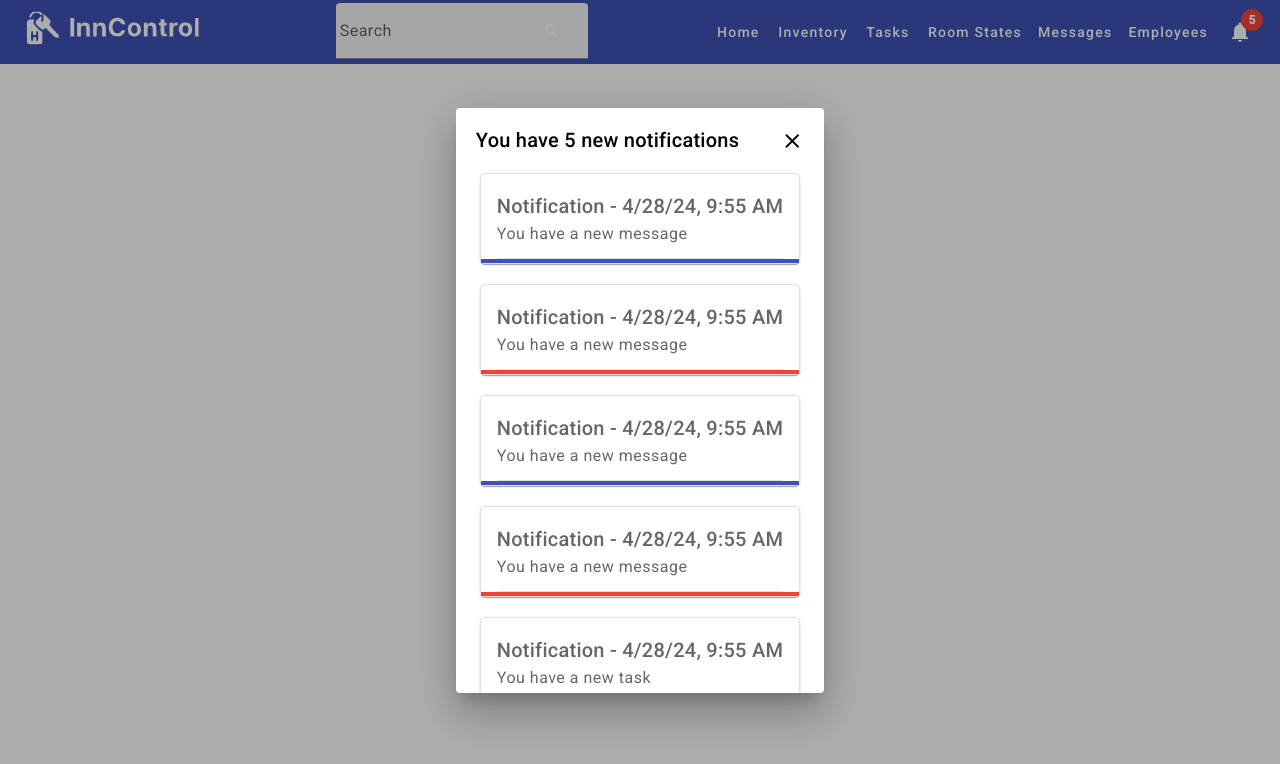
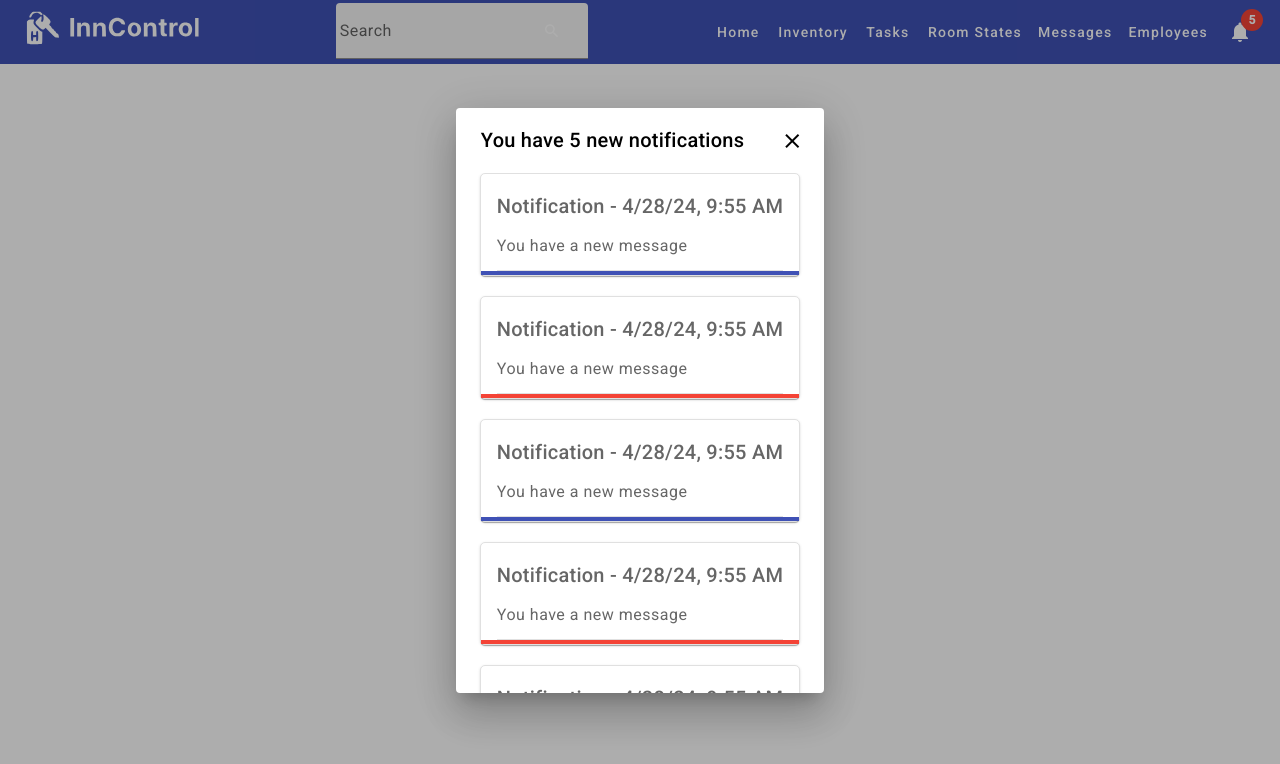
Before and after one commit to upc-pre-20241-si729-wx55-eabmodel/inncontrol-frontend, an Angular app: page /home in a window 1280 px wide. Both pictures are taken after a click on the button "Notification button". Shown: the top 764 px of the page. Built offline with nearby package versions, Linux system fonts and the light colour scheme.

Commit message:
style(notifications-view): update styles.

```diff
--- a/src/app/monitoring/notifications/components/notifications-card/notifications-card.component.css
+++ b/src/app/monitoring/notifications/components/notifications-card/notifications-card.component.css
@@ -1,7 +1,6 @@
 mat-card {
   max-width: 400px;
-  margin: 0 auto;
-  margin-bottom: 20px;
+  margin: 0 auto 20px;
   border: 1px solid #e0e0e0;
   border-radius: 5px;
 }
--- a/src/app/monitoring/notifications/components/notifications-card/notifications-card.component.html
+++ b/src/app/monitoring/notifications/components/notifications-card/notifications-card.component.html
@@ -1,7 +1,9 @@
 <mat-card>
   <mat-card-header>
     <mat-card-title>
-      Notification - {{ notification.date | date: 'short' }}
+      <p>
+        Notification - {{ notification.date | date: 'short' }}
+      </p>
     </mat-card-title>
   </mat-card-header>
   <mat-card-content>
--- a/src/app/monitoring/notifications/components/notifications-view/notifications-view.component.css
+++ b/src/app/monitoring/notifications/components/notifications-view/notifications-view.component.css
@@ -5,7 +5,7 @@
 div h2 {
   text-align: center;
   margin-top: 15px;
-  margin-left: 20px;
+  /*margin-left: 27px;*/
 }
 
 div {
@@ -14,6 +14,7 @@ div {
   align-items: center;
   margin-bottom: 0;
   padding-bottom: 0;
+  margin-left: 25px;
 }
 
 .mat-typography {
```
